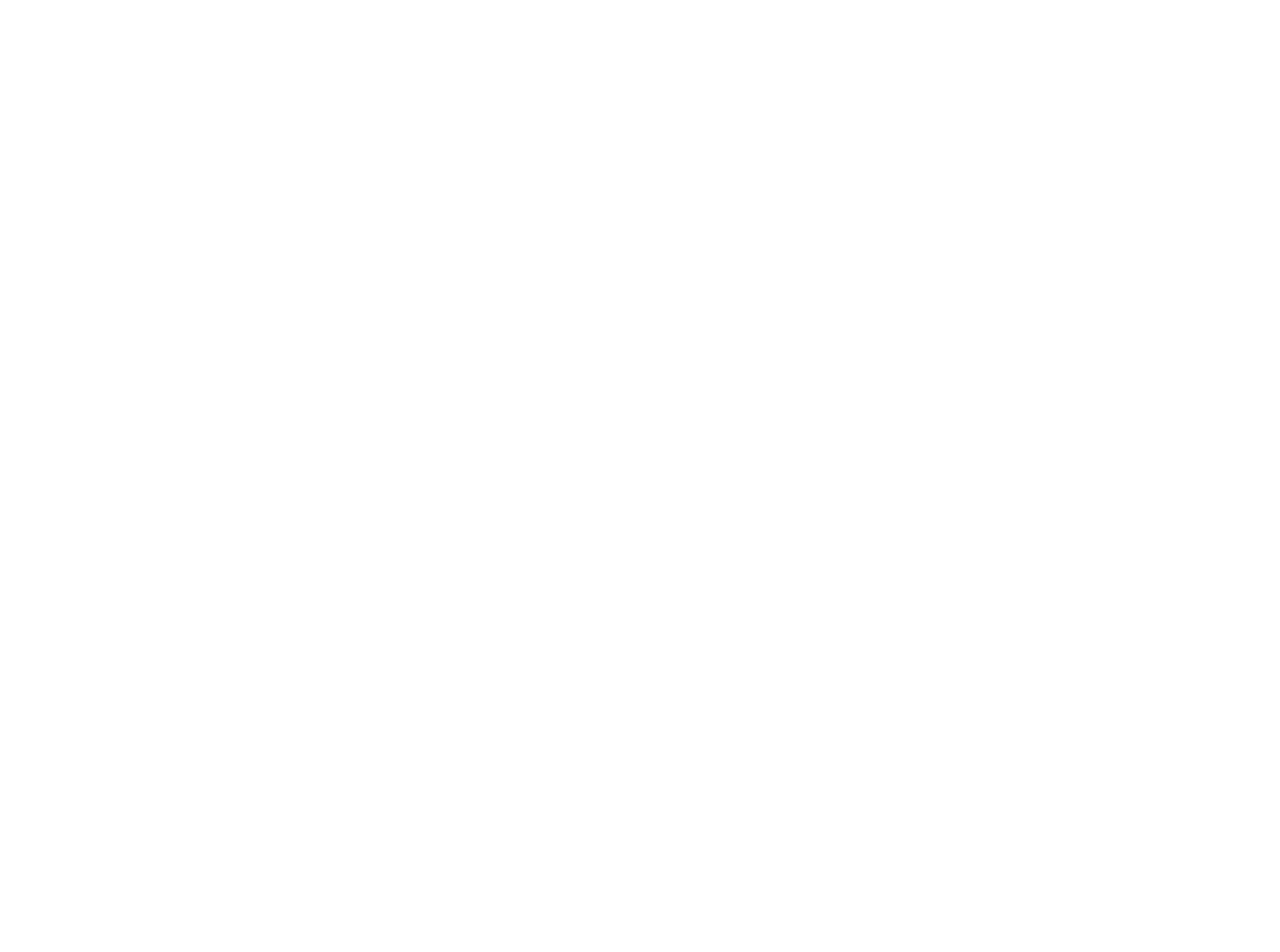
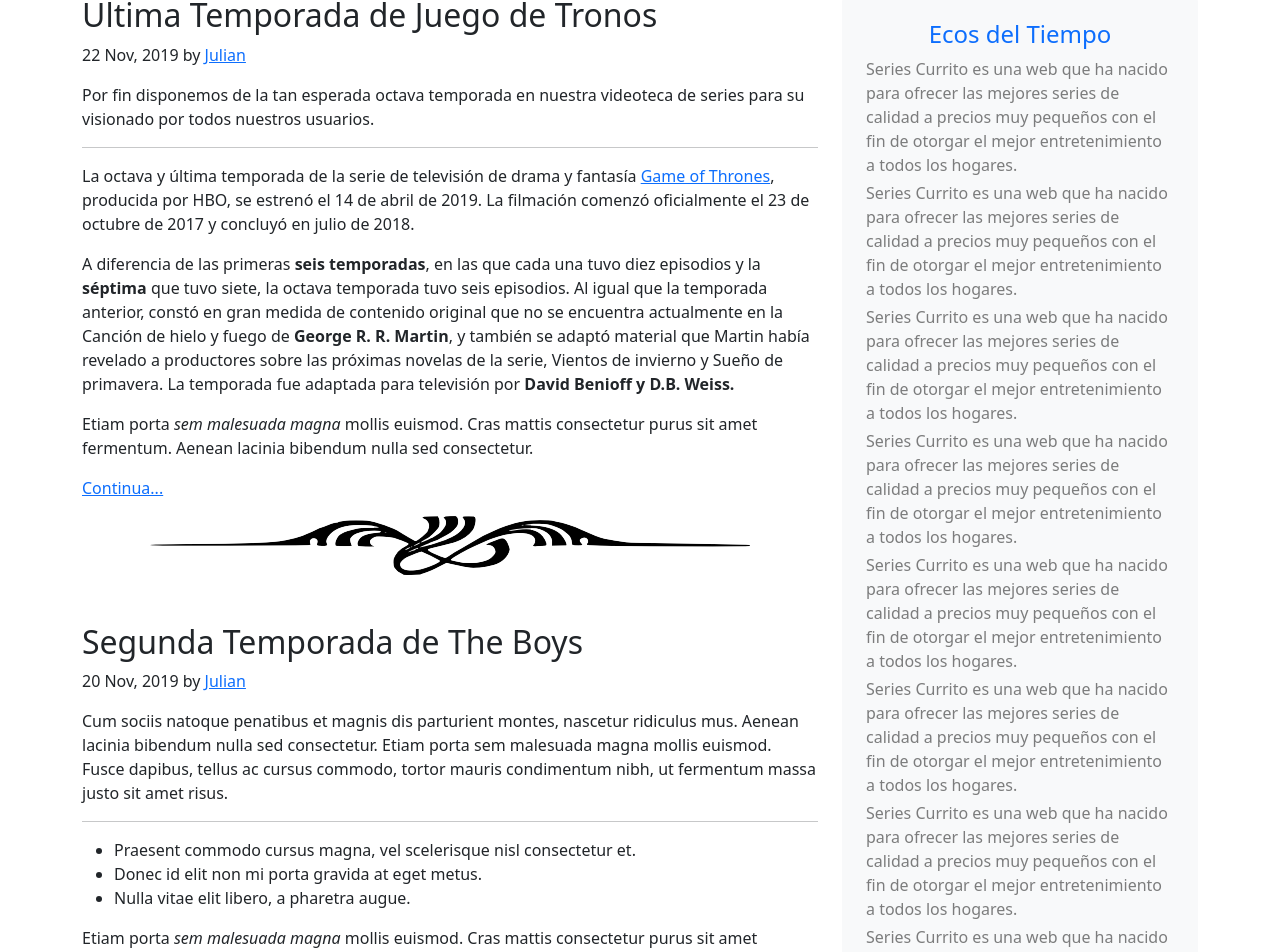
Before and after one commit to BrokenArrowRolGames/baeldla, an Angular app: page / in a window 1280 px wide. Shown: the part 417-1369 px from the top of the page. Before the commit the page ends 800 px from the top, so only its background shows below. Built offline with nearby package versions, Linux system fonts and the light colour scheme.

Commit message:
homeworks

```diff
--- a/src/app/app-routing.module.ts
+++ b/src/app/app-routing.module.ts
@@ -1,7 +1,7 @@
 import { NgModule } from '@angular/core';
 import { RouterModule, Routes } from '@angular/router';
 
-const routes: Routes = [];
+const routes: Routes = [{ path: '', loadChildren: () => import('./pages/home/home.module').then(m => m.HomeModule) }];
 
 @NgModule({
   imports: [RouterModule.forRoot(routes)],
--- /dev/null
+++ b/src/app/pages/home/home-routing.module.ts
@@ -0,0 +1,11 @@
+import { NgModule } from '@angular/core';
+import { RouterModule, Routes } from '@angular/router';
+import { HomeComponent } from './home.component';
+
+const routes: Routes = [{ path: '', component: HomeComponent }];
+
+@NgModule({
+  imports: [RouterModule.forChild(routes)],
+  exports: [RouterModule]
+})
+export class HomeRoutingModule { }
--- /dev/null
+++ b/src/app/pages/home/home.component.html
@@ -0,0 +1,105 @@
+<div>
+    <img src="./assets/imagenes/headers/Headerhome.jpg" class="img-fluid" alt="...">
+    </div>
+    <div class="container mt-57">
+    <div class="row">
+    <div class="col-12">
+
+      <div class="row">
+        <div class="col-8">
+
+          <div class="blog-post mb-3">
+              <h2 class="blog-post-title rojo-carmesi mt-5">Ultima Temporada de Juego de Tronos</h2>
+              <p class="blog-post-meta">22 Nov, 2019 by <a href="#">Julian</a></p>
+              <p>Por fin disponemos de la tan esperada octava temporada en nuestra videoteca de series para su visionado
+                por todos nuestros usuarios.</p>
+              <hr>
+              <p>La octava y última temporada de la serie de televisión de drama y fantasía <a href="#">Game of
+                Thrones</a>, producida por HBO, se estrenó el 14 de abril de 2019. La filmación comenzó oficialmente el
+              23 de octubre de 2017 y concluyó en julio de 2018.</p>
+
+              <blockquote>
+                <p>A diferencia de las primeras <strong>seis temporadas</strong>, en las que cada una tuvo diez episodios
+                  y la <strong>séptima</strong> que tuvo siete, la octava temporada tuvo seis episodios. Al igual que la
+                  temporada anterior, constó en gran medida de contenido original que no se encuentra actualmente en la
+                  Canción de hielo y fuego de <strong>George R. R. Martin</strong>, y también se adaptó material que
+                  Martin había revelado a productores sobre las próximas novelas de la serie, Vientos de invierno y Sueño
+                  de primavera. La temporada fue adaptada para televisión por <strong>David Benioff y D.B. Weiss.</strong>
+                </p>
+              </blockquote>
+              <p>Etiam porta <em>sem malesuada magna</em> mollis euismod. Cras mattis consectetur purus sit amet
+                fermentum. Aenean lacinia bibendum nulla sed consectetur.
+              </p>
+              <a href="#">Continua...</a>
+          </div>
+
+          <div class="mb-5 text-center">
+            <img src="./assets/imagenes/dividers/divider.png" class="img-fluid" alt="...">
+          </div>
+
+          <div class="blog-post mb-3">
+            <h2 class="blog-post-title rojo-carmesi">Segunda Temporada de The Boys</h2>
+            <p class="blog-post-meta">20 Nov, 2019 by <a href="#">Julian</a></p>
+            <p>Cum sociis natoque penatibus et magnis dis parturient montes, nascetur ridiculus mus. Aenean lacinia
+              bibendum nulla sed consectetur. Etiam porta sem malesuada magna mollis euismod. Fusce dapibus, tellus ac
+              cursus commodo, tortor mauris condimentum nibh, ut fermentum massa justo sit amet risus.
+            </p>
+            <hr>
+            <ul>
+              <li>Praesent commodo cursus magna, vel scelerisque nisl consectetur et.</li>
+              <li>Donec id elit non mi porta gravida at eget metus.</li>
+              <li>Nulla vitae elit libero, a pharetra augue.</li>
+            </ul>
+            <p>Etiam porta <em>sem malesuada magna</em> mollis euismod. Cras mattis consectetur purus sit amet
+              fermentum. Aenean lacinia bibendum nulla sed consectetur.
+            </p>
+            <p>Donec ullamcorper nulla non metus auctor fringilla. Nulla vitae elit libero, a pharetra augue.
+            </p>
+            <a href="#">Continua...</a>
+          </div>
+
+
+        </div>
+
+        <div class="col-4">
+          <div class="blog-sidebar text-black-50">
+            <div class="p-4 mt-5 mb-3 bg-light rounded">
+
+              <h4 class="font-italic text-primary text-center">Ecos del Tiempo</h4>
+                  <p class="mb-1">Series Currito es una web que ha nacido para ofrecer las mejores series de calidad
+                                  a precios muy pequeños con el fin de otorgar el mejor entretenimiento a todos los hogares.</p>
+                  <p class="mb-1">Series Currito es una web que ha nacido para ofrecer las mejores series de calidad
+                                  a precios muy pequeños con el fin de otorgar el mejor entretenimiento a todos los hogares.</p>
+                  <p class="mb-1">Series Currito es una web que ha nacido para ofrecer las mejores series de calidad
+                                  a precios muy pequeños con el fin de otorgar el mejor entretenimiento a todos los hogares.</p>
+                  <p class="mb-1">Series Currito es una web que ha nacido para ofrecer las mejores series de calidad
+                                  a precios muy pequeños con el fin de otorgar el mejor entretenimiento a todos los hogares.</p>
+                  <p class="mb-1">Series Currito es una web que ha nacido para ofrecer las mejores series de calidad
+                                  a precios muy pequeños con el fin de otorgar el mejor entretenimiento a todos los hogares.</p>
+                  <p class="mb-1">Series Currito es una web que ha nacido para ofrecer las mejores series de calidad
+                                  a precios muy pequeños con el fin de otorgar el mejor entretenimiento a todos los hogares.</p>
+                  <p class="mb-1">Series Currito es una web que ha nacido para ofrecer las mejores series de calidad
+                                  a precios muy pequeños con el fin de otorgar el mejor entretenimiento a todos los hogares.</p>
+                  <p class="mb-1">Series Currito es una web que ha nacido para ofrecer las mejores series de calidad
+                                  a precios muy pequeños con el fin de otorgar el mejor entretenimiento a todos los hogares.</p>
+
+            </div>
+          </div>
+        </div>
+
+      </div>
+
+      <div class="offcanvas offcanvas-start" data-bs-scroll="true" tabindex="-1" id="offcanvasWithBothOptions" aria-labelledby="offcanvasWithBothOptionsLabel">
+        <div class="offcanvas-header">
+          <a class="navbar-brand" [routerLink]="['/home']">El Legado De Los Ainu</a>
+          <button type="button" class="btn-close text-reset" data-bs-dismiss="offcanvas" aria-label="Close"></button>
+        </div>
+        <hr class="dropdown-divider">
+        <div class="offcanvas-body">
+          <p>En Construccion.</p>
+
+        </div>
+        </div>
+      </div>
+      </div>
+      </div>
--- /dev/null
+++ b/src/app/pages/home/home.component.ts
@@ -0,0 +1,17 @@
+import { Component, OnInit } from '@angular/core';
+
+@Component({
+  selector: 'app-home',
+  templateUrl: './home.component.html',
+  styleUrls: ['./home.component.css']
+})
+export class HomeComponent implements OnInit {
+
+  constructor() { }
+
+  ngOnInit(): void {
+
+
+  }
+
+}
```
Also changed, not shown: src/app/pages/home/home.module.ts (added, +17 -0 lines), src/app/pages/home/home.component.css (added), 1 other file (tests, documents, lock files or other folders).
